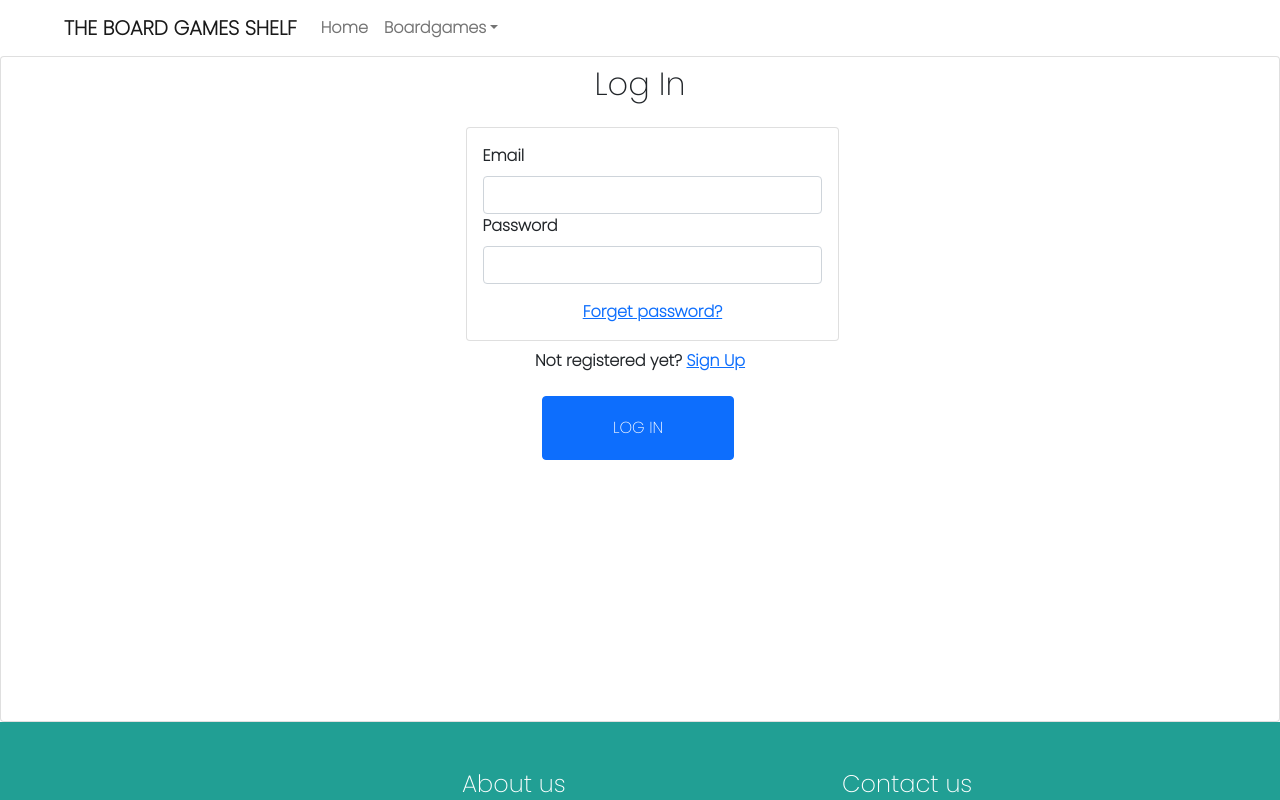
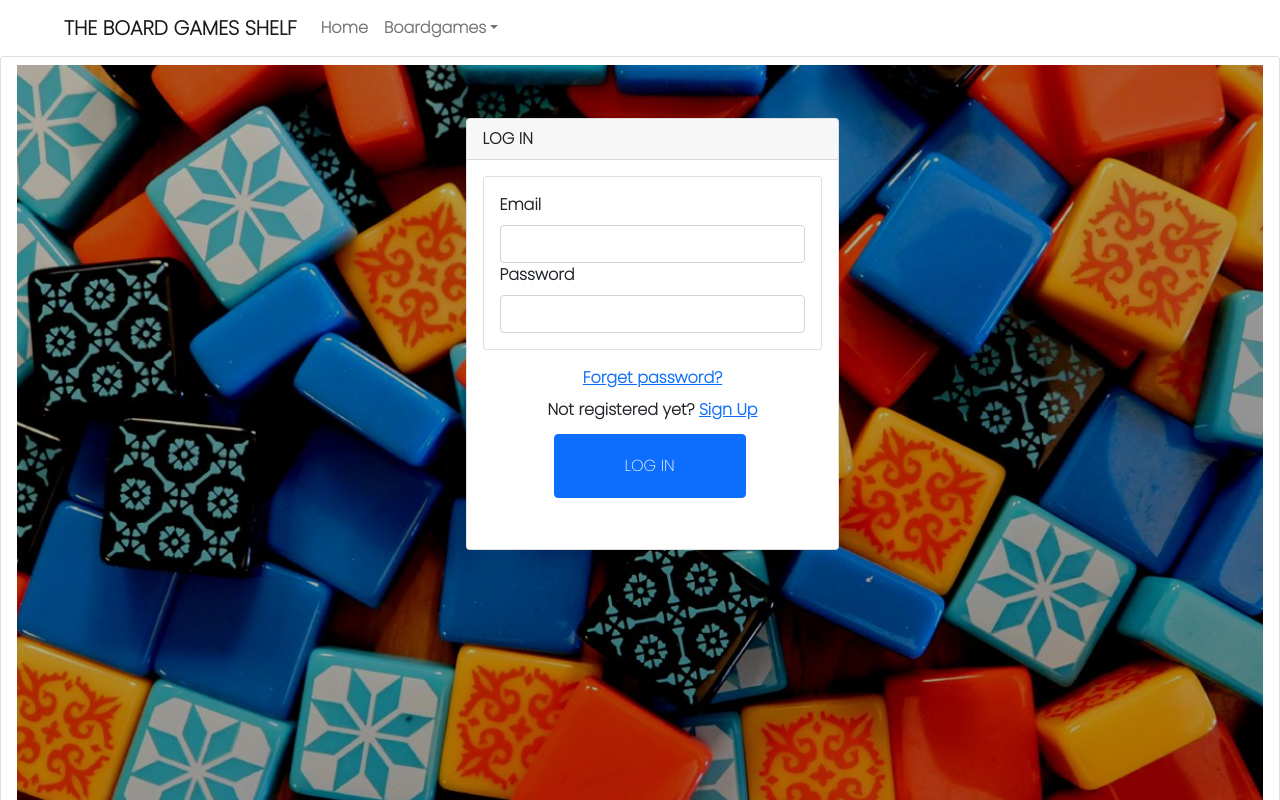
Before and after one commit to alina0311/SB, a React (Create React App) app: page /login in a window 1280 px wide. Shown: the top 800 px of the page. Built offline with nearby package versions, Linux system fonts and the light colour scheme; no server answers.

Commit message:
done looking

```diff
--- a/src/pages/login.js
+++ b/src/pages/login.js
@@ -30,10 +30,14 @@ function Login() {
     <>
       <Card>
         <Card.Body>
-        <div className="alldiv">
-          <h2 className="text-center mb-4">Log In</h2>
+        <div className="login-cont">
+          <Card className="login-card">
+              <Card.Header >
+                LOG IN
+              </Card.Header>
+          <Card.Body>
             {error && <Alert variant="danger">{error}</Alert>}
-          <Card className="login-card ">
+            <Card>
               <Card.Body>
                 <Form onSubmit={handleSubmit}>
                   <Form.Group id="email">
@@ -52,16 +56,17 @@ function Login() {
                     Log In
                   </Button>
                 </Form>
+              </Card.Body>
+            </Card>
+
             <div className="text-center w-100 mt-3">
               <Link to="/forget-password">Forget password?</Link>
             </div>
-
-            </Card.Body>
-          </Card>
             <div className="text-center w-100 mt-2">
               Not registered yet? <Link to="/signup">Sign Up</Link>
             </div>
-
+          </Card.Body>
+         </Card>
         </div>
       </Card.Body>
     </Card>
--- a/src/pages/profile.js
+++ b/src/pages/profile.js
@@ -29,12 +29,12 @@ function Profile() {
             <Card.Header>
               Profile
             </Card.Header>
-          <Card.Body>
+            <Card.Body>
 
-            {error && <Alert variant="danger">{error}</Alert>}
-            <strong>Email: </strong> {currentUser.email}
-              <Link to="/update-profile" className="btn btn-primary w-30 mt-3 update-profile">
-                Update Profile
+              {error && <Alert variant="danger">{error}</Alert>}
+              <strong>Email: </strong> {currentUser.email}
+              <Link to="/update-profile" className="update-profile">
+                <Button>Update Profile</Button>
               </Link>
             </Card.Body>
           </Card>
--- a/src/pages/signup.js
+++ b/src/pages/signup.js
@@ -34,10 +34,14 @@ function Signup() {
     <>
       <Card>
         <Card.Body>
-          <div className="alldiv">
-            <h2 className="text-center mb-4">Sign Up</h2>
+          <div className="signup-cont">
+          <Card className="signup-card">
+              <Card.Header >
+                SIGN UP
+              </Card.Header>
+          <Card.Body>
             {error && <Alert variant="danger">{error}</Alert>}
-            <Card className="login-card ">
+            <Card>
               <Card.Body>
                 <Form onSubmit={handleSubmit}>
                   <Form.Group id="email">
@@ -69,6 +73,8 @@ function Signup() {
             <div className="text-center w-100 mt-2">
               Already have an account? <Link to="/login">Log In</Link>
             </div>
+            </Card.Body>
+          </Card>
           </div>
         </Card.Body>
       </Card>
--- a/src/style/login.css
+++ b/src/style/login.css
@@ -10,8 +10,28 @@
 	z-index:2;
 }
 
+.login-cont {
+    margin-bottom:0rem;
+	margin-left: 0rem;
+    margin-top: -0.5rem;
+	width: 100%;
+	background-image: linear-gradient(rgba(0,0,0,0.3),rgba(0,0,0,0.3)),  url(../images/bg-4.jpg);
+	height: 110vh;
+	background-size: cover;
+	background-position: 50% 80%;
+	background-repeat:no-repeat;
+	justify-content:center;
+	text-align:center;
+	font-weight:bold;
+	z-index:2;
+}
+
+
 .login-card {
     width: 30%;
+	height: 27rem;
+	left: 0%;
+	top: 6%;
     margin-left: 36%;
 	text-align:left;
 }
--- a/src/style/navbar.css
+++ b/src/style/navbar.css
@@ -4,7 +4,7 @@
 }
 
 .hi-text {
-    margin-left: 2%;
+    margin-left: -20%;
 
 }
 
--- a/src/style/profile.css
+++ b/src/style/profile.css
@@ -17,19 +17,19 @@
 
 .update-profile
 {
-	padding: 0.7rem 0.7rem;
+	padding: 1rem 1rem;
 	color: white;
 	text-decoration:none;
-	font-size: 1rem;
+	font-size: 1.3rem;
 	text-transform:uppercase;
 	display: flex;
 	justify-content: center;
 	align-items: center;
-	width:10rem;
-    height: 3.7rem;
+	width:12rem;
+    height: 4rem;
 	position:absolute;
-    margin-left:  30%;
-    margin-top: 20%;
+    margin-left:  20%;
+    margin-top: 0%;
 
 }
 
@@ -37,5 +37,5 @@
 	width: 30rem;
 	height: 12rem;
 	left: 30%;
-	top: 26%;
+	top: 23%;
 }
--- a/src/style/signup.css
+++ b/src/style/signup.css
@@ -1,9 +1,13 @@
-.alldiv {
+.signup-cont {
     margin-bottom:0rem;
 	margin-left: 0rem;
     margin-top: -0.5rem;
 	width: 100%;
-	height: 80vh;
+	background-image: linear-gradient(rgba(0,0,0,0.3),rgba(0,0,0,0.3)),  url(../images/bg-5.jpg);
+	height: 110vh;
+	background-size: cover;
+	background-position: 50% 80%;
+	background-repeat:no-repeat;
 	justify-content:center;
 	text-align:center;
 	font-weight:bold;
@@ -11,8 +15,11 @@
 }
 
 .signup-card {
-    width: 30%;
-    margin-left: 36%;
+	width: 30%;
+	height: 75%;
+	margin-left: 36%;
+	text-align:left;
+	top: 3%;
 }
 
 .signup-btn {
```
Also changed, not shown: src/images/bg-4.jpg (added), src/images/bg-5.jpg (added). Lines whose indentation alone changed are shown as unchanged.
